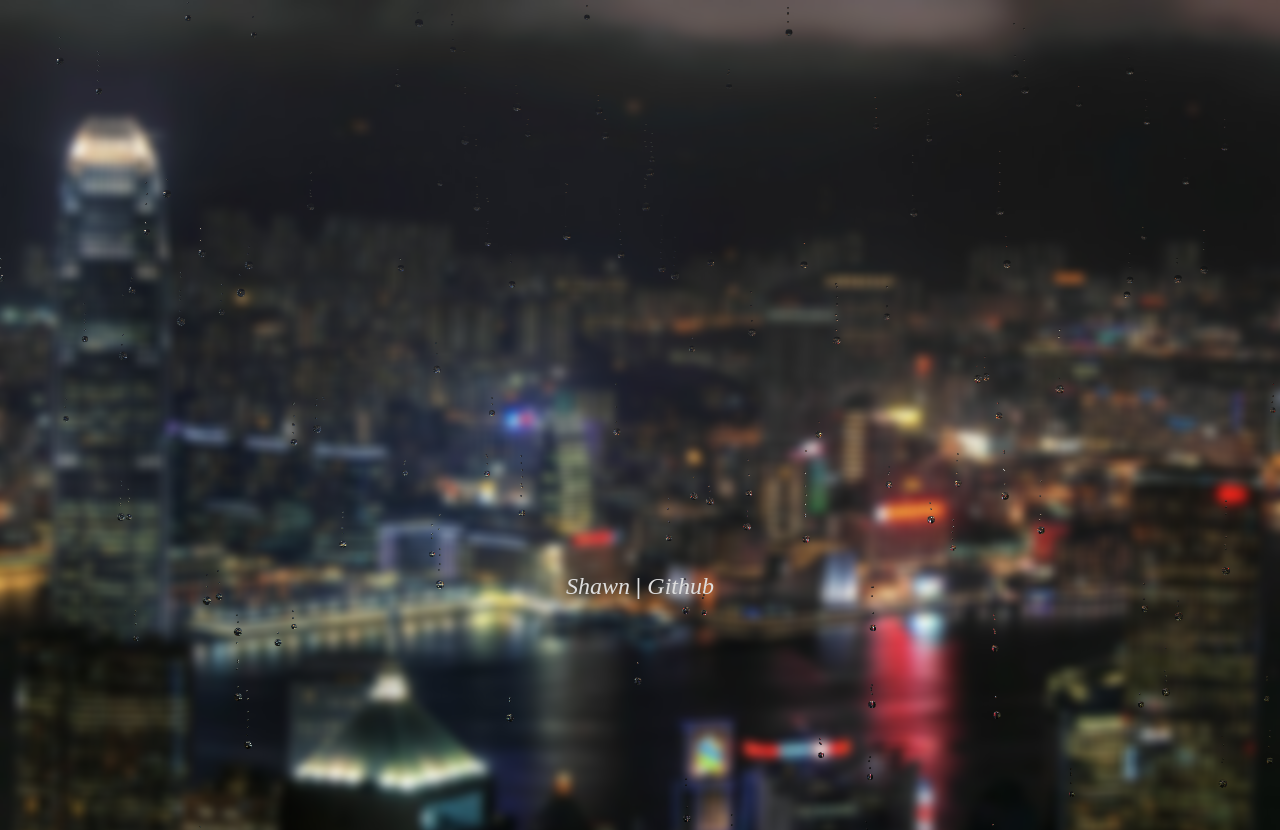
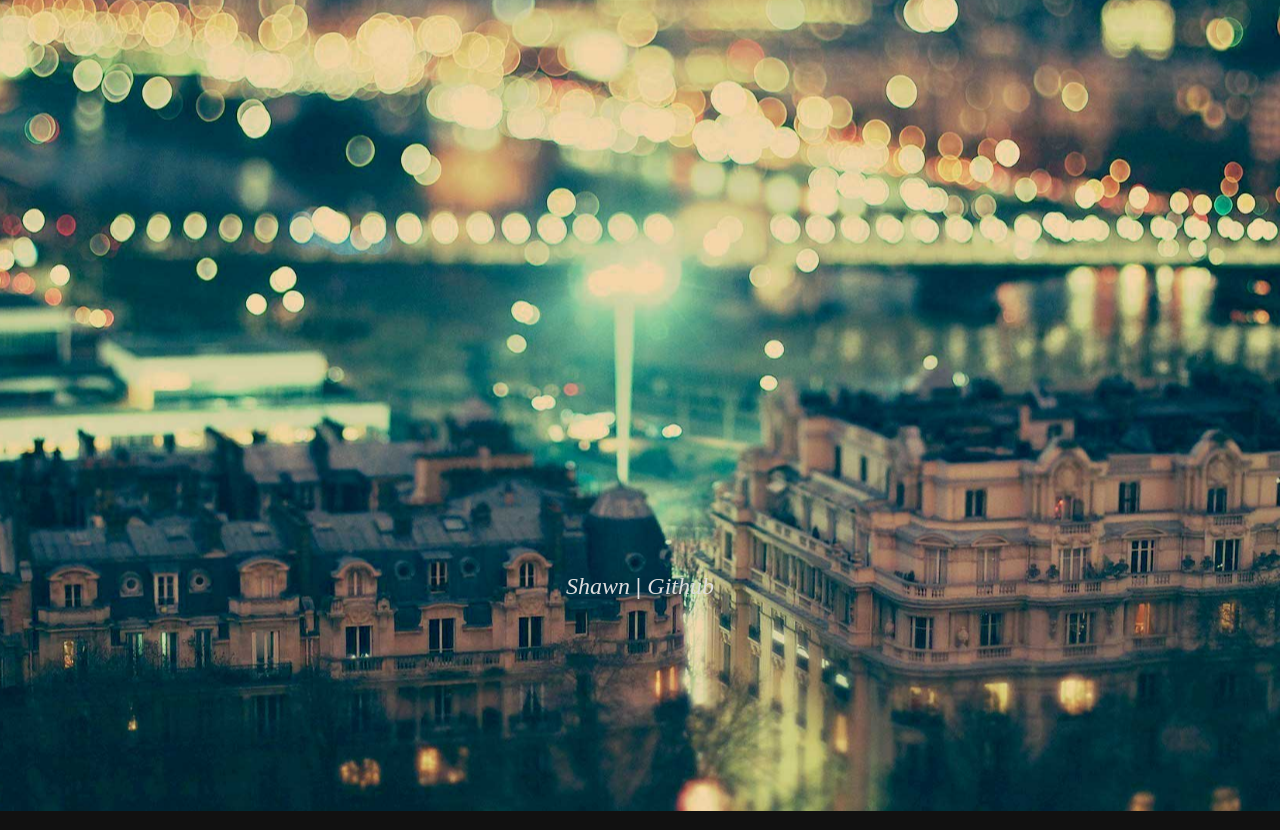
Before and after one commit to ttzshawn/ttzshawn.github.io, a React app: page / in a window 1280 px wide. Shown: the top 830 px of the page. Built offline with nearby package versions, Linux system fonts and the light colour scheme.

Commit message:
Parallax

```diff
--- a/src/home/aboutMe.jsx
+++ b/src/home/aboutMe.jsx
@@ -3,7 +3,7 @@ export default function AboutMe() {
   return (
     <div id='about-me'>
       <a href="http://www.linkedin.com/in/shawnzhang009">Shawn</a>
-      <span class="seperate-mark"> | </span>
+      <span className="seperate-mark"> | </span>
       <a href="https://github.com/shawnzhang009">Github</a>
     </div>
   )
--- a/src/home/canvasPanel.jsx
+++ b/src/home/canvasPanel.jsx
@@ -2,6 +2,7 @@ import React from 'react';
 import AboutMe from './aboutMe.jsx'
 import RainyDay from '../utils/rainyday';
 import './style.scss';
+import Parallax from '../utils/parallax.js';
 
 export default class CanvasPanel extends React.Component {
 
@@ -11,7 +12,9 @@ export default class CanvasPanel extends React.Component {
   }
 
   componentDidMount() {
-    this.init()
+    // this.init()
+    var scene = document.getElementById('scene');
+    var parallax = new Parallax(scene);
   }
 
   init() {
@@ -33,7 +36,9 @@ export default class CanvasPanel extends React.Component {
     return (
       <div>
         <div id='container'>
-          <img id="background" alt="background" src={'./dist/city.jpg'} />
+          <ul id="scene" className="scene">
+            <li className="layer" data-depth="0.30"><img id="background" alt="background" src={'./dist/city1.jpg'} /></li>
+          </ul>
         </div>
         <AboutMe></AboutMe>
       </div>
--- a/src/home/style.scss
+++ b/src/home/style.scss
@@ -11,7 +11,8 @@ html, body {
   height: 100%;
   #background {
     width: 100%;
-    height: 100%;
+    min-width: 1200px;
+    transform: scale(1.2);
   }
 }
 
--- /dev/null
+++ b/src/utils/parallax.js
@@ -0,0 +1,566 @@
+//============================================================
+//
+// The MIT License
+//
+// Copyright (C) 2014 Matthew Wagerfield - @wagerfield
+//
+// Permission is hereby granted, free of charge, to any
+// person obtaining a copy of this software and associated
+// documentation files (the "Software"), to deal in the
+// Software without restriction, including without limitation
+// the rights to use, copy, modify, merge, publish, distribute,
+// sublicense, and/or sell copies of the Software, and to
+// permit persons to whom the Software is furnished to do
+// so, subject to the following conditions:
+//
+// The above copyright notice and this permission notice
+// shall be included in all copies or substantial portions
+// of the Software.
+//
+// THE SOFTWARE IS PROVIDED "AS IS", WITHOUT WARRANTY
+// OF ANY KIND, EXPRESS OR IMPLIED, INCLUDING BUT NOT
+// LIMITED TO THE WARRANTIES OF MERCHANTABILITY, FITNESS
+// FOR A PARTICULAR PURPOSE AND NONINFRINGEMENT. IN NO
+// EVENT SHALL THE AUTHORS OR COPYRIGHT HOLDERS BE LIABLE
+// FOR ANY CLAIM, DAMAGES OR OTHER LIABILITY, WHETHER IN
+// AN ACTION OF CONTRACT, TORT OR OTHERWISE, ARISING FROM,
+// OUT OF OR IN CONNECTION WITH THE SOFTWARE OR THE USE
+// OR OTHER DEALINGS IN THE SOFTWARE.
+//
+//============================================================
+
+/**
+ * Parallax.js
+ * @author Matthew Wagerfield - @wagerfield
+ * @description Creates a parallax effect between an array of layers,
+ *              driving the motion from the gyroscope output of a smartdevice.
+ *              If no gyroscope is available, the cursor position is used.
+ */
+// ;(function(window, document, undefined) {
+
+  // Strict Mode
+  'use strict';
+
+  // Constants
+  var NAME = 'Parallax';
+  var MAGIC_NUMBER = 30;
+  var DEFAULTS = {
+    relativeInput: false,
+    clipRelativeInput: false,
+    calibrationThreshold: 100,
+    calibrationDelay: 500,
+    supportDelay: 500,
+    calibrateX: false,
+    calibrateY: true,
+    invertX: true,
+    invertY: true,
+    limitX: false,
+    limitY: false,
+    scalarX: 10.0,
+    scalarY: 10.0,
+    frictionX: 0.1,
+    frictionY: 0.1,
+    originX: 0.5,
+    originY: 0.5
+  };
+
+  function Parallax(element, options) {
+
+    // DOM Context
+    this.element = element;
+    this.layers = element.getElementsByClassName('layer');
+
+    // Data Extraction
+    var data = {
+      calibrateX: this.data(this.element, 'calibrate-x'),
+      calibrateY: this.data(this.element, 'calibrate-y'),
+      invertX: this.data(this.element, 'invert-x'),
+      invertY: this.data(this.element, 'invert-y'),
+      limitX: this.data(this.element, 'limit-x'),
+      limitY: this.data(this.element, 'limit-y'),
+      scalarX: this.data(this.element, 'scalar-x'),
+      scalarY: this.data(this.element, 'scalar-y'),
+      frictionX: this.data(this.element, 'friction-x'),
+      frictionY: this.data(this.element, 'friction-y'),
+      originX: this.data(this.element, 'origin-x'),
+      originY: this.data(this.element, 'origin-y')
+    };
+
+    // Delete Null Data Values
+    for (var key in data) {
+      if (data[key] === null) delete data[key];
+    }
+
+    // Compose Settings Object
+    this.extend(this, DEFAULTS, options, data);
+
+    // States
+    this.calibrationTimer = null;
+    this.calibrationFlag = true;
+    this.enabled = false;
+    this.depths = [];
+    this.raf = null;
+
+    // Element Bounds
+    this.bounds = null;
+    this.ex = 0;
+    this.ey = 0;
+    this.ew = 0;
+    this.eh = 0;
+
+    // Element Center
+    this.ecx = 0;
+    this.ecy = 0;
+
+    // Element Range
+    this.erx = 0;
+    this.ery = 0;
+
+    // Calibration
+    this.cx = 0;
+    this.cy = 0;
+
+    // Input
+    this.ix = 0;
+    this.iy = 0;
+
+    // Motion
+    this.mx = 0;
+    this.my = 0;
+
+    // Velocity
+    this.vx = 0;
+    this.vy = 0;
+
+    // Callbacks
+    this.onMouseMove = this.onMouseMove.bind(this);
+    this.onDeviceOrientation = this.onDeviceOrientation.bind(this);
+    this.onOrientationTimer = this.onOrientationTimer.bind(this);
+    this.onCalibrationTimer = this.onCalibrationTimer.bind(this);
+    this.onAnimationFrame = this.onAnimationFrame.bind(this);
+    this.onWindowResize = this.onWindowResize.bind(this);
+
+    // Initialise
+    this.initialise();
+  }
+
+  Parallax.prototype.extend = function() {
+    if (arguments.length > 1) {
+      var master = arguments[0];
+      for (var i = 1, l = arguments.length; i < l; i++) {
+        var object = arguments[i];
+        for (var key in object) {
+          master[key] = object[key];
+        }
+      }
+    }
+  };
+
+  Parallax.prototype.data = function(element, name) {
+    return this.deserialize(element.getAttribute('data-'+name));
+  };
+
+  Parallax.prototype.deserialize = function(value) {
+    if (value === 'true') {
+      return true;
+    } else if (value === 'false') {
+      return false;
+    } else if (value === 'null') {
+      return null;
+    } else if (!isNaN(parseFloat(value)) && isFinite(value)) {
+      return parseFloat(value);
+    } else {
+      return value;
+    }
+  };
+
+  Parallax.prototype.camelCase = function(value) {
+    return value.replace(/-+(.)?/g, function(match, character){
+      return character ? character.toUpperCase() : '';
+    });
+  };
+
+  Parallax.prototype.transformSupport = function(value) {
+    var element = document.createElement('div');
+    var propertySupport = false;
+    var propertyValue = null;
+    var featureSupport = false;
+    var cssProperty = null;
+    var jsProperty = null;
+    for (var i = 0, l = this.vendors.length; i < l; i++) {
+      if (this.vendors[i] !== null) {
+        cssProperty = this.vendors[i][0] + 'transform';
+        jsProperty = this.vendors[i][1] + 'Transform';
+      } else {
+        cssProperty = 'transform';
+        jsProperty = 'transform';
+      }
+      if (element.style[jsProperty] !== undefined) {
+        propertySupport = true;
+        break;
+      }
+    }
+    switch(value) {
+      case '2D':
+        featureSupport = propertySupport;
+        break;
+      case '3D':
+        if (propertySupport) {
+          var body = document.body || document.createElement('body');
+          var documentElement = document.documentElement;
+          var documentOverflow = documentElement.style.overflow;
+          if (!document.body) {
+            documentElement.style.overflow = 'hidden';
+            documentElement.appendChild(body);
+            body.style.overflow = 'hidden';
+            body.style.background = '';
+          }
+          body.appendChild(element);
+          element.style[jsProperty] = 'translate3d(1px,1px,1px)';
+          propertyValue = window.getComputedStyle(element).getPropertyValue(cssProperty);
+          featureSupport = propertyValue !== undefined && propertyValue.length > 0 && propertyValue !== 'none';
+          documentElement.style.overflow = documentOverflow;
+          body.removeChild(element);
+        }
+        break;
+    }
+    return featureSupport;
+  };
+
+  Parallax.prototype.ww = null;
+  Parallax.prototype.wh = null;
+  Parallax.prototype.wcx = null;
+  Parallax.prototype.wcy = null;
+  Parallax.prototype.wrx = null;
+  Parallax.prototype.wry = null;
+  Parallax.prototype.portrait = null;
+  Parallax.prototype.desktop = !navigator.userAgent.match(/(iPhone|iPod|iPad|Android|BlackBerry|BB10|mobi|tablet|opera mini|nexus 7)/i);
+  Parallax.prototype.vendors = [null,['-webkit-','webkit'],['-moz-','Moz'],['-o-','O'],['-ms-','ms']];
+  Parallax.prototype.motionSupport = !!window.DeviceMotionEvent;
+  Parallax.prototype.orientationSupport = !!window.DeviceOrientationEvent;
+  Parallax.prototype.orientationStatus = 0;
+  Parallax.prototype.propertyCache = {};
+
+  Parallax.prototype.initialise = function() {
+
+    if (Parallax.prototype.transform2DSupport === undefined) {
+      Parallax.prototype.transform2DSupport = Parallax.prototype.transformSupport('2D');
+      Parallax.prototype.transform3DSupport = Parallax.prototype.transformSupport('3D');
+    }
+
+    // Configure Context Styles
+    if (this.transform3DSupport) this.accelerate(this.element);
+    var style = window.getComputedStyle(this.element);
+    if (style.getPropertyValue('position') === 'static') {
+      this.element.style.position = 'relative';
+    }
+
+    // Setup
+    this.updateLayers();
+    this.updateDimensions();
+    this.enable();
+    this.queueCalibration(this.calibrationDelay);
+  };
+
+  Parallax.prototype.updateLayers = function() {
+
+    // Cache Layer Elements
+    this.layers = this.element.getElementsByClassName('layer');
+    this.depths = [];
+
+    // Configure Layer Styles
+    for (var i = 0, l = this.layers.length; i < l; i++) {
+      var layer = this.layers[i];
+      if (this.transform3DSupport) this.accelerate(layer);
+      layer.style.position = i ? 'absolute' : 'relative';
+      layer.style.display = 'block';
+      layer.style.left = 0;
+      layer.style.top = 0;
+
+      // Cache Layer Depth
+      this.depths.push(this.data(layer, 'depth') || 0);
+    }
+  };
+
+  Parallax.prototype.updateDimensions = function() {
+    this.ww = window.innerWidth;
+    this.wh = window.innerHeight;
+    this.wcx = this.ww * this.originX;
+    this.wcy = this.wh * this.originY;
+    this.wrx = Math.max(this.wcx, this.ww - this.wcx);
+    this.wry = Math.max(this.wcy, this.wh - this.wcy);
+  };
+
+  Parallax.prototype.updateBounds = function() {
+    this.bounds = this.element.getBoundingClientRect();
+    this.ex = this.bounds.left;
+    this.ey = this.bounds.top;
+    this.ew = this.bounds.width;
+    this.eh = this.bounds.height;
+    this.ecx = this.ew * this.originX;
+    this.ecy = this.eh * this.originY;
+    this.erx = Math.max(this.ecx, this.ew - this.ecx);
+    this.ery = Math.max(this.ecy, this.eh - this.ecy);
+  };
+
+  Parallax.prototype.queueCalibration = function(delay) {
+    clearTimeout(this.calibrationTimer);
+    this.calibrationTimer = setTimeout(this.onCalibrationTimer, delay);
+  };
+
+  Parallax.prototype.enable = function() {
+    if (!this.enabled) {
+      this.enabled = true;
+      if (this.orientationSupport) {
+        this.portrait = null;
+        window.addEventListener('deviceorientation', this.onDeviceOrientation);
+        setTimeout(this.onOrientationTimer, this.supportDelay);
+      } else {
+        this.cx = 0;
+        this.cy = 0;
+        this.portrait = false;
+        window.addEventListener('mousemove', this.onMouseMove);
+      }
+      window.addEventListener('resize', this.onWindowResize);
+      this.raf = requestAnimationFrame(this.onAnimationFrame);
+    }
+  };
+
+  Parallax.prototype.disable = function() {
+    if (this.enabled) {
+      this.enabled = false;
+      if (this.orientationSupport) {
+        window.removeEventListener('deviceorientation', this.onDeviceOrientation);
+      } else {
+        window.removeEventListener('mousemove', this.onMouseMove);
+      }
+      window.removeEventListener('resize', this.onWindowResize);
+      cancelAnimationFrame(this.raf);
+    }
+  };
+
+  Parallax.prototype.calibrate = function(x, y) {
+    this.calibrateX = x === undefined ? this.calibrateX : x;
+    this.calibrateY = y === undefined ? this.calibrateY : y;
+  };
+
+  Parallax.prototype.invert = function(x, y) {
+    this.invertX = x === undefined ? this.invertX : x;
+    this.invertY = y === undefined ? this.invertY : y;
+  };
+
+  Parallax.prototype.friction = function(x, y) {
+    this.frictionX = x === undefined ? this.frictionX : x;
+    this.frictionY = y === undefined ? this.frictionY : y;
+  };
+
+  Parallax.prototype.scalar = function(x, y) {
+    this.scalarX = x === undefined ? this.scalarX : x;
+    this.scalarY = y === undefined ? this.scalarY : y;
+  };
+
+  Parallax.prototype.limit = function(x, y) {
+    this.limitX = x === undefined ? this.limitX : x;
+    this.limitY = y === undefined ? this.limitY : y;
+  };
+
+  Parallax.prototype.origin = function(x, y) {
+    this.originX = x === undefined ? this.originX : x;
+    this.originY = y === undefined ? this.originY : y;
+  };
+
+  Parallax.prototype.clamp = function(value, min, max) {
+    value = Math.max(value, min);
+    value = Math.min(value, max);
+    return value;
+  };
+
+  Parallax.prototype.css = function(element, property, value) {
+    var jsProperty = this.propertyCache[property];
+    if (!jsProperty) {
+      for (var i = 0, l = this.vendors.length; i < l; i++) {
+        if (this.vendors[i] !== null) {
+          jsProperty = this.camelCase(this.vendors[i][1] + '-' + property);
+        } else {
+          jsProperty = property;
+        }
+        if (element.style[jsProperty] !== undefined) {
+          this.propertyCache[property] = jsProperty;
+          break;
+        }
+      }
+    }
+    element.style[jsProperty] = value;
+  };
+
+  Parallax.prototype.accelerate = function(element) {
+    this.css(element, 'transform', 'translate3d(0,0,0)');
+    this.css(element, 'transform-style', 'preserve-3d');
+    this.css(element, 'backface-visibility', 'hidden');
+  };
+
+  Parallax.prototype.setPosition = function(element, x, y) {
+    x += 'px';
+    y += 'px';
+    if (this.transform3DSupport) {
+      this.css(element, 'transform', 'translate3d('+x+','+y+',0)');
+    } else if (this.transform2DSupport) {
+      this.css(element, 'transform', 'translate('+x+','+y+')');
+    } else {
+      element.style.left = x;
+      element.style.top = y;
+    }
+  };
+
+  Parallax.prototype.onOrientationTimer = function() {
+    if (this.orientationSupport && this.orientationStatus === 0) {
+      this.disable();
+      this.orientationSupport = false;
+      this.enable();
+    }
+  };
+
+  Parallax.prototype.onCalibrationTimer = function() {
+    this.calibrationFlag = true;
+  };
+
+  Parallax.prototype.onWindowResize = function() {
+    this.updateDimensions();
+  };
+
+  Parallax.prototype.onAnimationFrame = function() {
+    this.updateBounds();
+    var dx = this.ix - this.cx;
+    var dy = this.iy - this.cy;
+    if ((Math.abs(dx) > this.calibrationThreshold) || (Math.abs(dy) > this.calibrationThreshold)) {
+      this.queueCalibration(0);
+    }
+    if (this.portrait) {
+      this.mx = this.calibrateX ? dy : this.iy;
+      this.my = this.calibrateY ? dx : this.ix;
+    } else {
+      this.mx = this.calibrateX ? dx : this.ix;
+      this.my = this.calibrateY ? dy : this.iy;
+    }
+    this.mx *= this.ew * (this.scalarX / 100);
+    this.my *= this.eh * (this.scalarY / 100);
+    if (!isNaN(parseFloat(this.limitX))) {
+      this.mx = this.clamp(this.mx, -this.limitX, this.limitX);
+    }
+    if (!isNaN(parseFloat(this.limitY))) {
+      this.my = this.clamp(this.my, -this.limitY, this.limitY);
+    }
+    this.vx += (this.mx - this.vx) * this.frictionX;
+    this.vy += (this.my - this.vy) * this.frictionY;
+    for (var i = 0, l = this.layers.length; i < l; i++) {
+      var layer = this.layers[i];
+      var depth = this.depths[i];
+      var xOffset = this.vx * depth * (this.invertX ? -1 : 1);
+      var yOffset = this.vy * depth * (this.invertY ? -1 : 1);
+      this.setPosition(layer, xOffset, yOffset);
+    }
+    this.raf = requestAnimationFrame(this.onAnimationFrame);
+  };
+
+  Parallax.prototype.onDeviceOrientation = function(event) {
+
+    // Validate environment and event properties.
+    if (!this.desktop && event.beta !== null && event.gamma !== null) {
+
+      // Set orientation status.
+      this.orientationStatus = 1;
+
+      // Extract Rotation
+      var x = (event.beta  || 0) / MAGIC_NUMBER; //  -90 :: 90
+      var y = (event.gamma || 0) / MAGIC_NUMBER; // -180 :: 180
+
+      // Detect Orientation Change
+      var portrait = this.wh > this.ww;
+      if (this.portrait !== portrait) {
+        this.portrait = portrait;
+        this.calibrationFlag = true;
+      }
+
+      // Set Calibration
+      if (this.calibrationFlag) {
+        this.calibrationFlag = false;
+        this.cx = x;
+        this.cy = y;
+      }
+
+      // Set Input
+      this.ix = x;
+      this.iy = y;
+    }
+  };
+
+  Parallax.prototype.onMouseMove = function(event) {
+
+    // Cache mouse coordinates.
+    var clientX = event.clientX;
+    var clientY = event.clientY;
+
+    // Calculate Mouse Input
+    if (!this.orientationSupport && this.relativeInput) {
+
+      // Clip mouse coordinates inside element bounds.
+      if (this.clipRelativeInput) {
+        clientX = Math.max(clientX, this.ex);
+        clientX = Math.min(clientX, this.ex + this.ew);
+        clientY = Math.max(clientY, this.ey);
+        clientY = Math.min(clientY, this.ey + this.eh);
+      }
+
+      // Calculate input relative to the element.
+      this.ix = (clientX - this.ex - this.ecx) / this.erx;
+      this.iy = (clientY - this.ey - this.ecy) / this.ery;
+
+    } else {
+
+      // Calculate input relative to the window.
+      this.ix = (clientX - this.wcx) / this.wrx;
+      this.iy = (clientY - this.wcy) / this.wry;
+    }
+  };
+
+  // Expose Parallax
+  window[NAME] = Parallax;
+
+// })(window, document);
+
+
+export default Parallax;
+/**
+ * Request Animation Frame Polyfill.
+ * @author Tino Zijdel
+ * @author Paul Irish
+ * @see https://gist.github.com/paulirish/1579671
+ */
+// ;(function() {
+
+//   var lastTime = 0;
+//   var vendors = ['ms', 'moz', 'webkit', 'o'];
+
+//   for(var x = 0; x < vendors.length && !window.requestAnimationFrame; ++x) {
+//     window.requestAnimationFrame = window[vendors[x]+'RequestAnimationFrame'];
+//     window.cancelAnimationFrame = window[vendors[x]+'CancelAnimationFrame'] || window[vendors[x]+'CancelRequestAnimationFrame'];
+//   }
+
+//   if (!window.requestAnimationFrame) {
+//     window.requestAnimationFrame = function(callback, element) {
+//       var currTime = new Date().getTime();
+//       var timeToCall = Math.max(0, 16 - (currTime - lastTime));
+//       var id = window.setTimeout(function() { callback(currTime + timeToCall); },
+//         timeToCall);
+//       lastTime = currTime + timeToCall;
+//       return id;
+//     };
+//   }
+
+//   if (!window.cancelAnimationFrame) {
+//     window.cancelAnimationFrame = function(id) {
+//       clearTimeout(id);
+//     };
+//   }
+
+// }());
```
Also changed, not shown: index.html (+1 -1 lines), dist/bundle.js, dist/city1.jpg (added), dist/city2.jpg (added).
